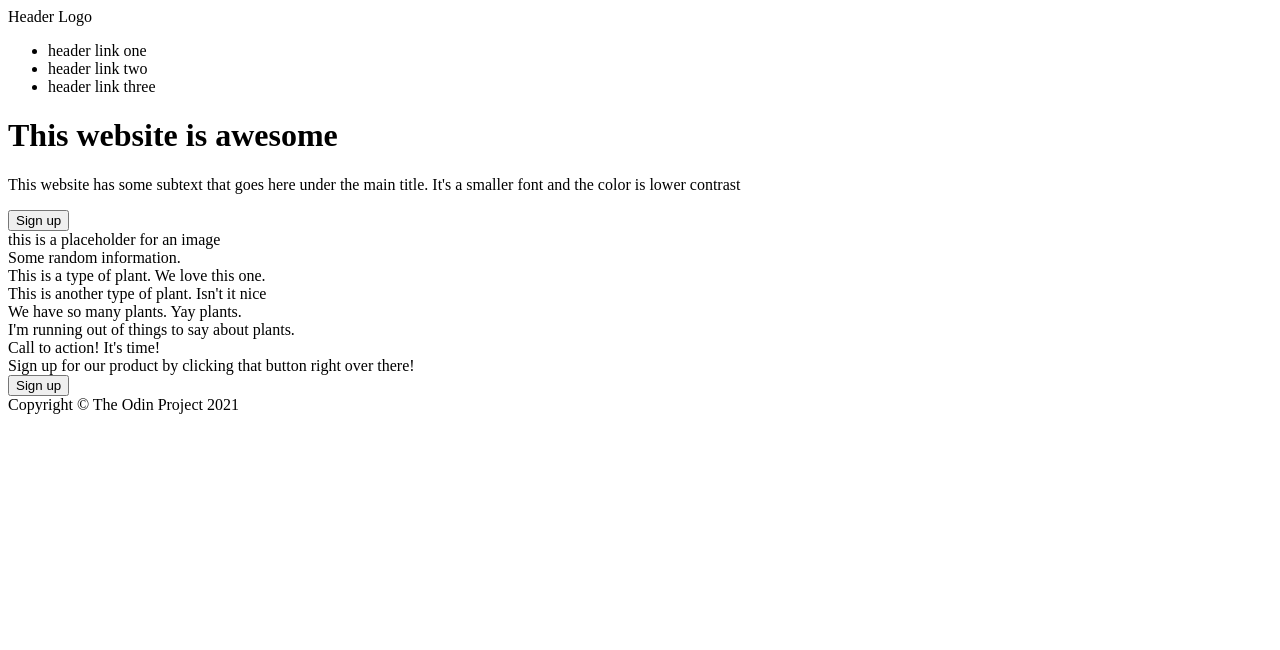
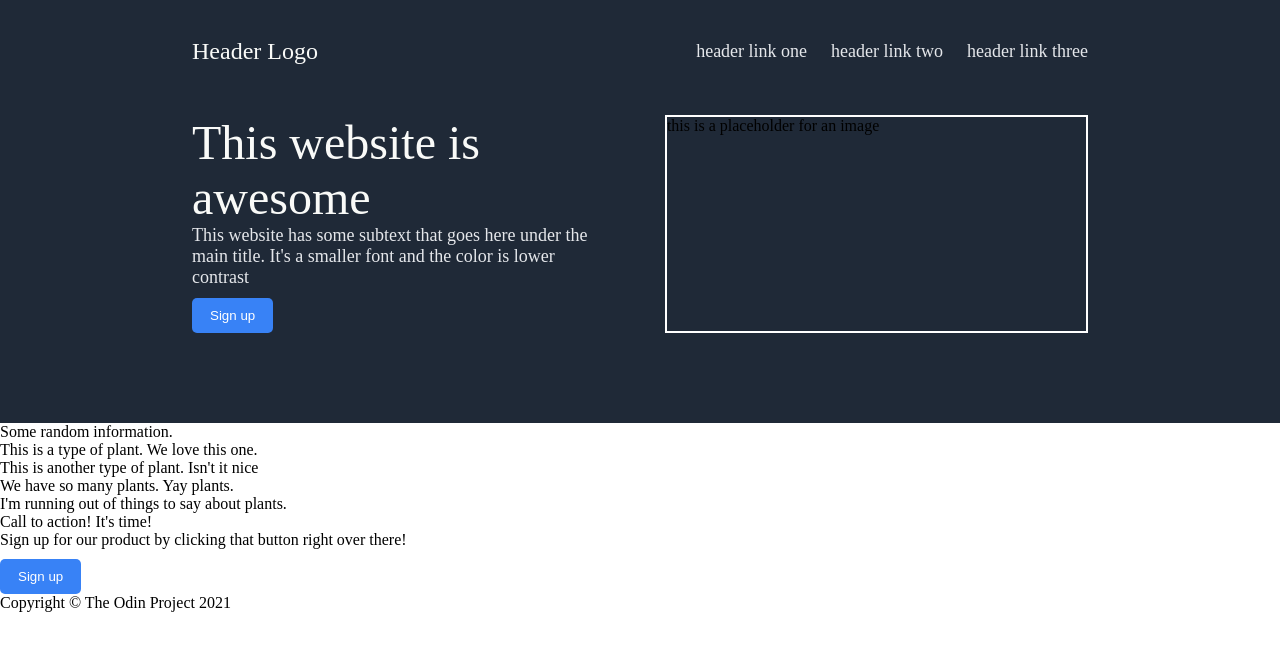
Before and after one commit to asadrjhk/landing-page, a plain HTML site: page index.html in a window 1280 px wide. Drawn offline with Linux system fonts and the light colour scheme.

Commit message:
completed first-section little bit

```diff
--- a/index.html
+++ b/index.html
@@ -1,12 +1,17 @@
 <!DOCTYPE html>
 <html lang="en">
+
 <head>
   <meta charset="UTF-8">
   <meta http-equiv="X-UA-Compatible" content="IE=edge">
   <meta name="viewport" content="width=device-width, initial-scale=1.0">
-    <title>Document</title>
+  <title>Landing Page Project</title>
+  <link rel="stylesheet" href="styles.css">
 </head>
+
 <body>
+ <!-- title -->
+ <div class="main-title">
   <!-- header section -->
   <div class="header">
     <div class="left-links">Header Logo</div>
@@ -21,14 +26,23 @@
 
   <!-- title section / hero space -->
   <div class="hero-section">
+    <div class="hero-left-part">
       <div class="hero-title">
-            <h1>This website is awesome</h1>
-            <p>This website has some subtext that goes here under the main title. It's a smaller font and the color is lower contrast</p>
+        This website is awesome
+      </div>
+      <div class="hero-subtitle">
+        This website has some subtext that goes here under the main title. It's a smaller font and the color is lower contrast
+      </div>
       <button>Sign up</button>
   </div>
-         <div class="title-img">
+
+  <div class="hero-right-part">
+    <div class="hero-img">
       this is a placeholder for an image
     </div>
+  </div>
+</div>
+
 </div>
 <!-- information section -->
 <div class="information-section">
@@ -59,11 +73,14 @@
 <div class="cta">
   <div class="cta-title">Call to action! It's time!</div>
   <div class="cta-text">Sign up for our product by clicking that button right over there!</div>
-         <button class="cta-btn">Sign up</button></div>
+  <button class="cta-btn">Sign up</button>
+</div>
 </div>
 <!-- Footer -->
 <div class="footer">
   Copyright © The Odin Project 2021
 </div>
+
 </body>
+
 </html>
--- a/styles.css
+++ b/styles.css
@@ -1,49 +1,48 @@
-
-* {
+html {
+    box-sizing: border-box;
+  }
+  *, *:before, *:after {
+    box-sizing: inherit;
     margin: 0;
     padding: 0;
   }
   ul {
     list-style: none;
   }
+  .main-title {
+    padding: 3% 15% 7%;
+    background-color: #1F2937;
+  }
 
-/* applying flex here to align all sections */
-body{
-    min-height: 100vh;
-    display: flex;
-    flex-direction: column;
-}
-body >* {
-    flex: 1;
-}
   /* header section */
   .header {
-    flex:none;
-    height: 50px;
-    background-color: #1F2937;
       display: flex;
       align-items: center;
-    justify-content: space-around;
+      margin-bottom: 50px;
   }
   .left-links {
       color: #F9FAF8;
       font-size: 24px;
   }
   .right-links {
+      margin-left: auto;
       color: #E5E7EB;
       font-size: 18px;
   }
+
   .right-links ul {
       display: flex;
       gap: 24px;
   }
+
   /* title section / hero space */
   .hero-section {
-    background-color: #1F2937;
+     /* border: 3px solid rgb(229, 255, 0); */
      display: flex;
      align-items: center;
      justify-content: center;
   }
+
   .hero-title {
       color: #F9FAF8;
       font-size: 48px;
@@ -52,16 +51,30 @@ body >* {
       color: #E5E7EB;
       font-size: 18px;
   }
+  .hero-section >* {
+    width: 50%;
+  }
+  .hero-left-part{
+    margin-right: 30px;
+  }
+
+  .hero-right-part {
+
+    align-self: stretch;
+    border: 2px solid white;
+    margin-left: 20px;
+  }
+  button {
+    background-color: #3882F6;
+    color: #fff;
+    border: none;
+    padding: 10px 18px;
+    border-radius: 5px;
+    margin-top: 10px;
+
+  }
   /* information section */
+
   /* Testimonials */
   /* Call to Action */
   /* Footer */
-.footer {
-    flex: none;
-    height: 50px;
-    background-color: #1F2937;
-    color: #E5E7EB;
-    display: flex;
-    align-items: center;
-    justify-content: center;
-}
```
Lines whose indentation alone changed are shown as unchanged.
